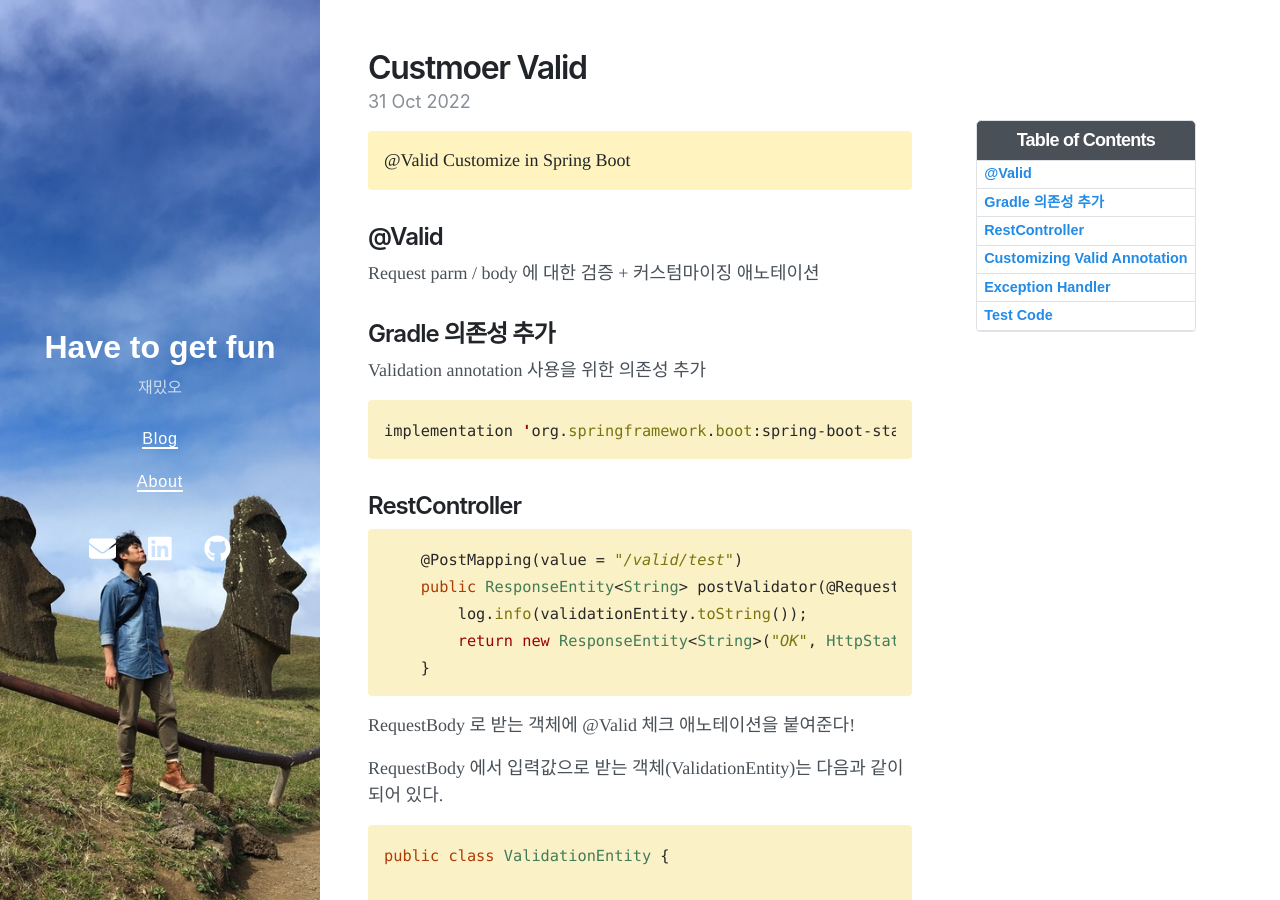
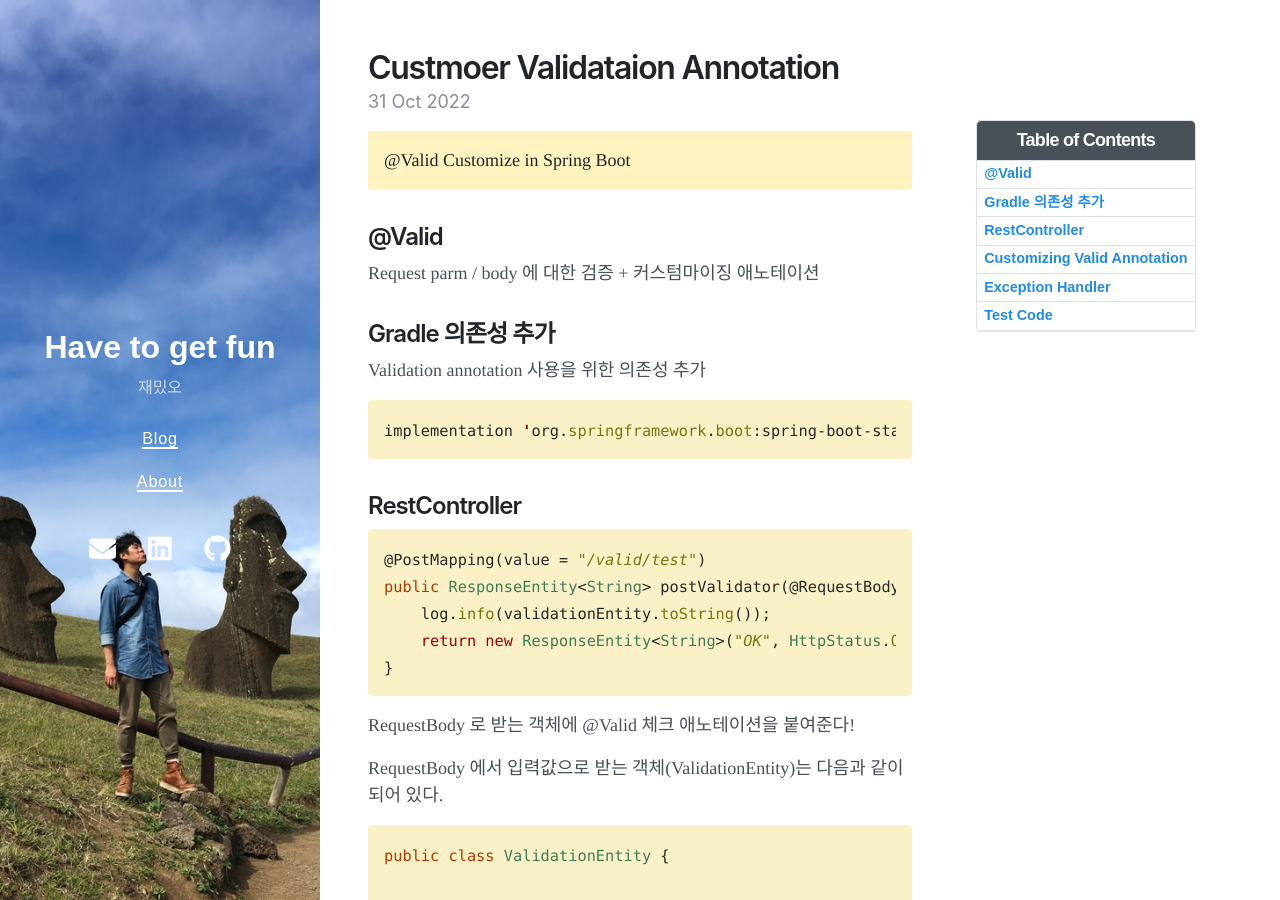
Before and after one commit to LeeJyeon/LeeJyeon.github.io, a Jekyll site: the page built from _posts/Dev/2022-10-31-Customer-Valid.md, in a window 1280 px wide and 900 px high. Built offline with Jekyll 4.4.1, drawn with Linux system fonts in a browser that asks for light colours; nearby versions of some CDN libraries.

Commit message:
Validation annotation

````diff
--- a/_posts/Dev/2022-10-31-Customer-Valid.md
+++ b/_posts/Dev/2022-10-31-Customer-Valid.md
@@ -1,6 +1,6 @@
 ---
 layout: post
-title: Custmoer Valid
+title: Custmoer Validataion Annotation
 categories:
   - Dev
 tags:
@@ -34,11 +34,11 @@ implementation 'org.springframework.boot:spring-boot-starter-validation'
 ## RestController
 
 ```java
-    @PostMapping(value = "/valid/test")
-    public ResponseEntity<String> postValidator(@RequestBody @Valid ValidationEntity validationEntity) {
-        log.info(validationEntity.toString());
-        return new ResponseEntity<String>("OK", HttpStatus.OK);
-    }
+@PostMapping(value = "/valid/test")
+public ResponseEntity<String> postValidator(@RequestBody @Valid ValidationEntity validationEntity) {
+    log.info(validationEntity.toString());
+    return new ResponseEntity<String>("OK", HttpStatus.OK);
+}
 ```
 RequestBody 로 받는 객체에 @Valid 체크 애노테이션을 붙여준다!
 
````
